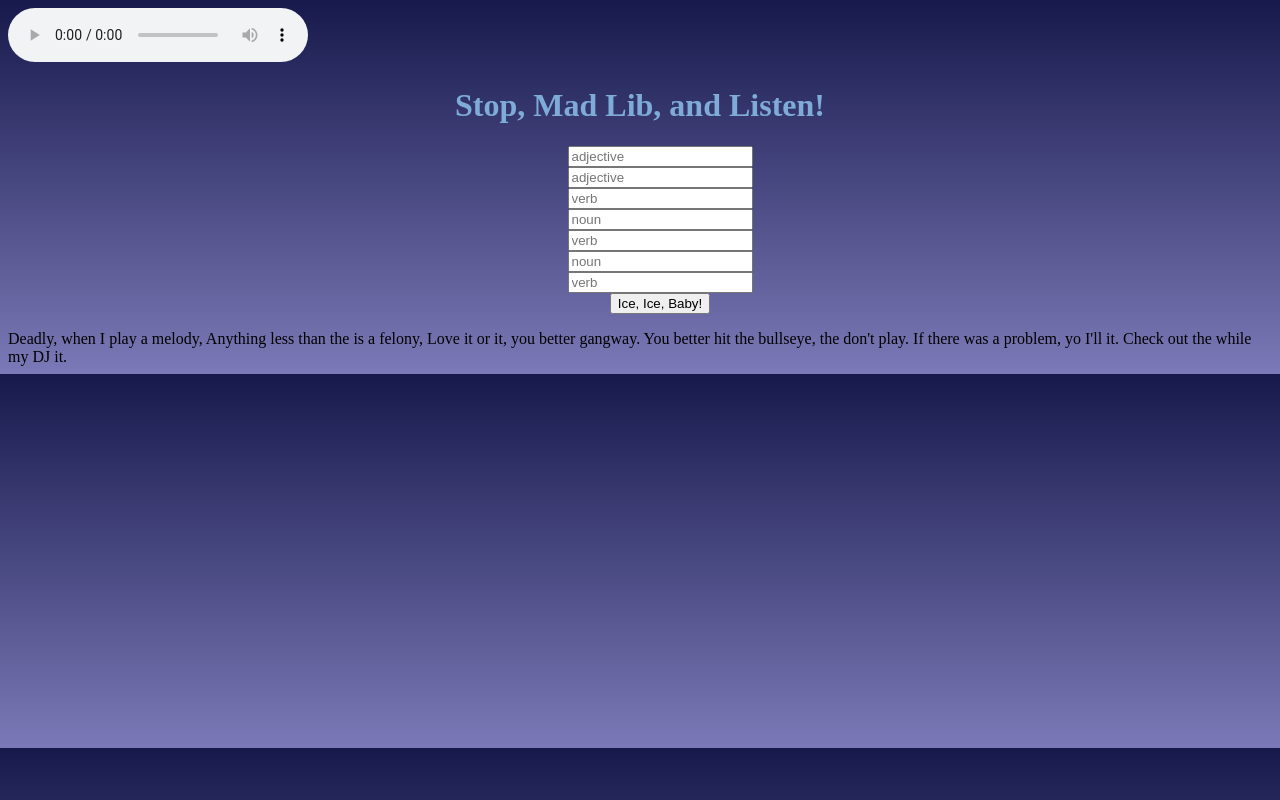
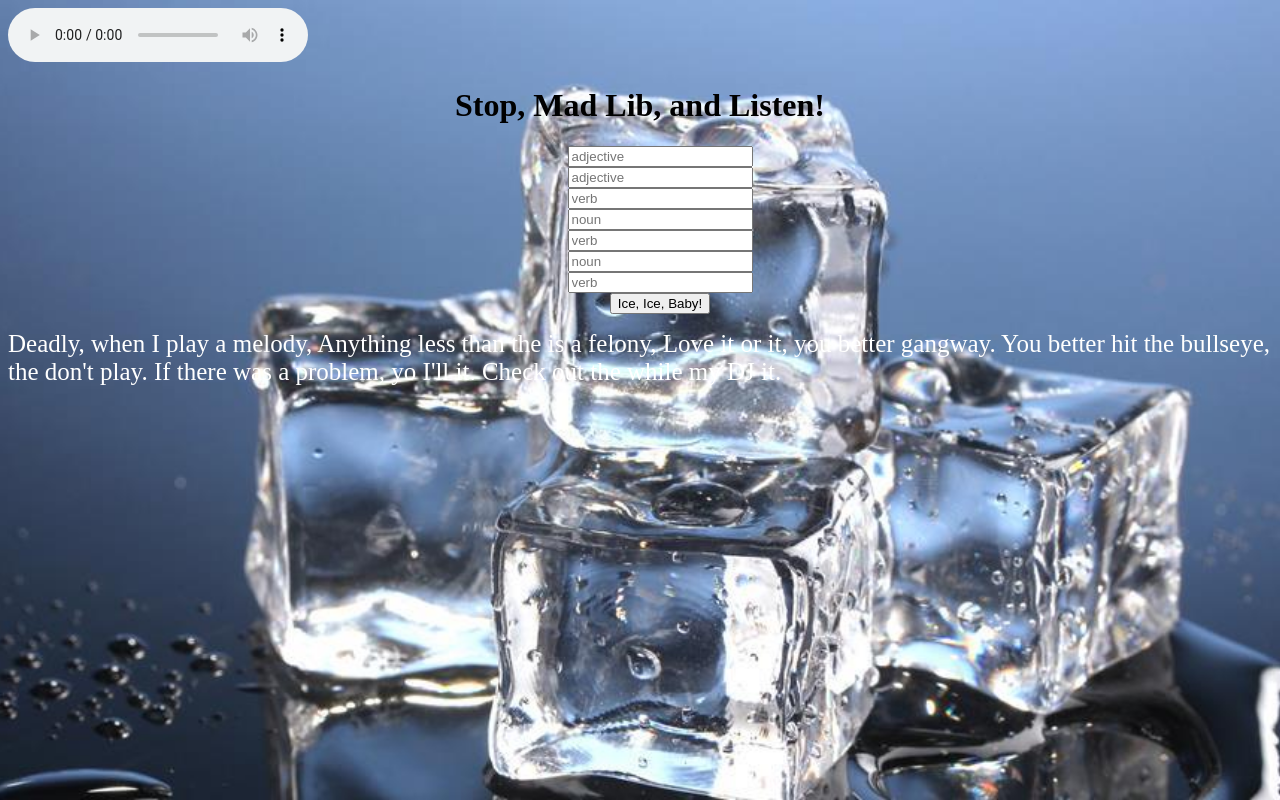
Before and after one commit to TangoKilo85/madLibProject, a plain HTML site: page index.html in a window 1280 px wide. Both pictures are taken after a click on the button "Ice, Ice, Baby!". Drawn offline with Linux system fonts and the light colour scheme.

Commit message:
Gitz change

```diff
--- a/apps.js
+++ b/apps.js
@@ -17,4 +17,6 @@ function createParagraph() {
     console.log(paragraph);
 
     document.getElementById("answer").innerHTML = paragraph;
+    document.getElementById('answer').style.fontSize = '25px';
+    document.getElementById('answer').style.color = "#ffffff";
 }
--- a/style.css
+++ b/style.css
@@ -1,5 +1,10 @@
+body {
+    background: url('./IceIceBaby.jpg') no-repeat center fixed;
+    background-size: cover;
+  }
+
 h1 {
-    color: rgb(126, 171, 215);
+    color: rgb(0, 0, 0);
     text-align: center;
 }
 
@@ -7,18 +12,6 @@ audio {
     text-align: center;
 }
 
-body {
-    background-image: linear-gradient(rgb(23, 25, 76), rgb(123, 121, 183));
-    background-size: auto;
-  }
-
-
-p {
-    color: rgb(126, 171, 215);
-    text-align: center;
-    font-size: 20px;
-}
-
 ul {
     text-align: center;
     list-style: none;
```
Also changed, not shown: IceIceBaby.jpg (added).
